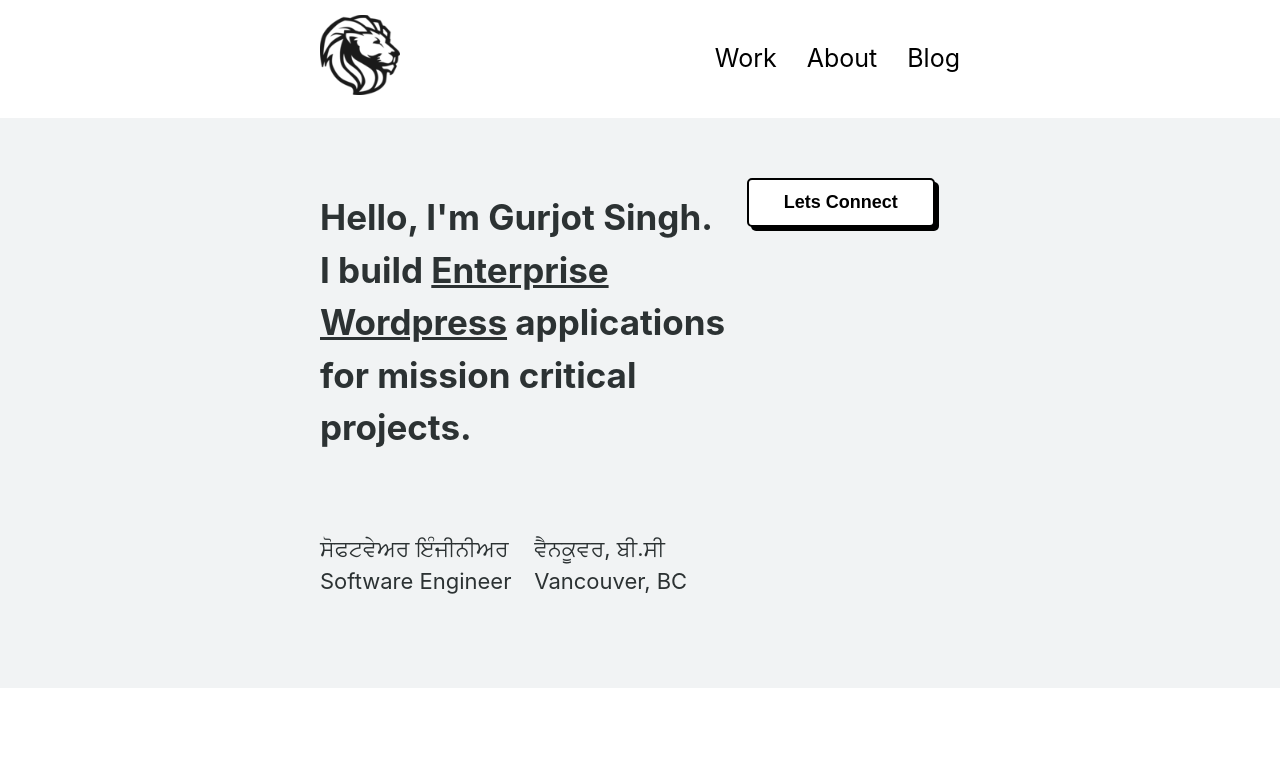
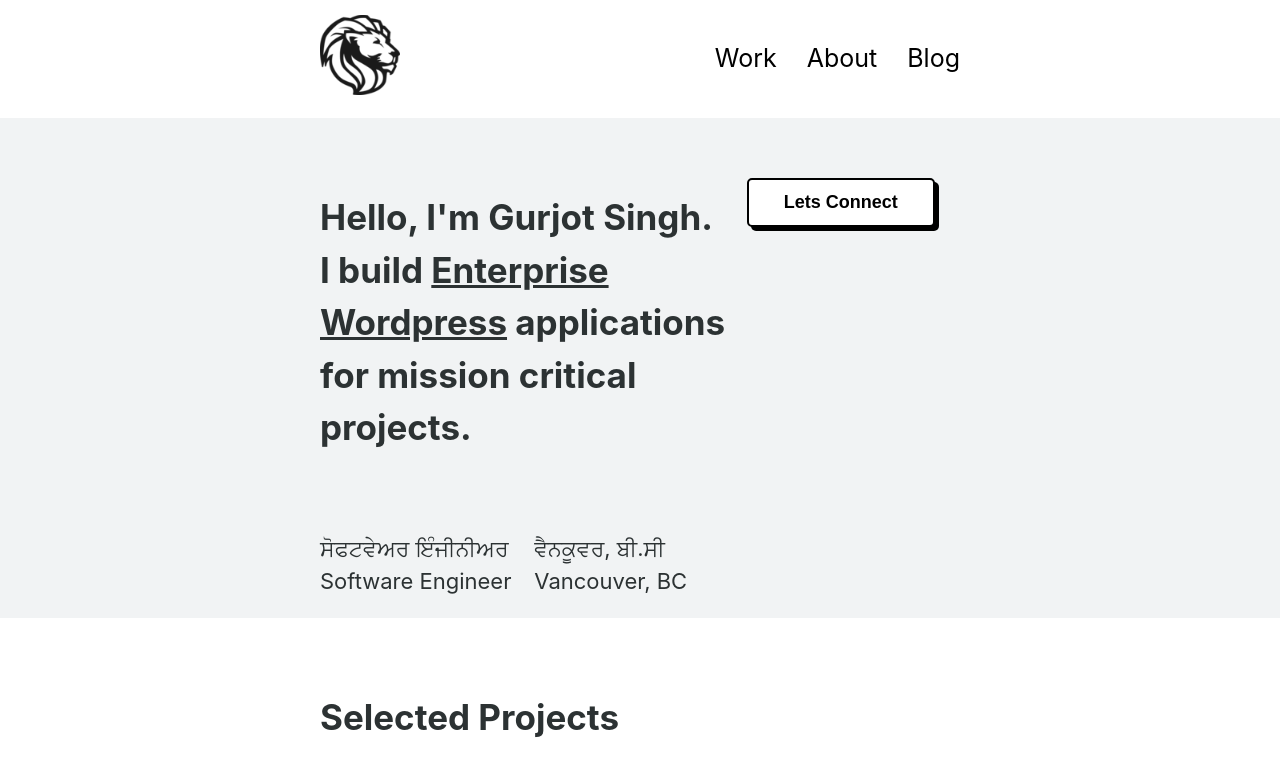
Before and after one commit to gurjotsinghdev/gurjotsinghdev, a Next.js app: page / in a window 1280 px wide. Shown: the top 765 px of the page. Built offline with nearby package versions, Linux system fonts and the light colour scheme.

Commit message:
fix styles

```diff
--- a/styles/Hero.module.css
+++ b/styles/Hero.module.css
@@ -2,7 +2,7 @@
     padding: 50px 25px;
     margin: 0;
     background-color: var(--background);
-    height: 55vh;
+    height: 50vh;
     display:grid;
 grid-template-columns: 1fr;
 }
@@ -28,16 +28,14 @@ grid-template-columns: 1fr;
     padding-left: 1px;
 }
 
-.heroLottie {
-    display: none;
-}
+
 
 @media only screen and (min-width: 800px) {
     .heroSection {
         padding: 50px 25vw;
         margin: 0;
         background-color: var(--background);
-        height: 570px;
+        height: 500px;
         display:grid;
         grid-template-columns: 2fr 1fr;
     }
```
